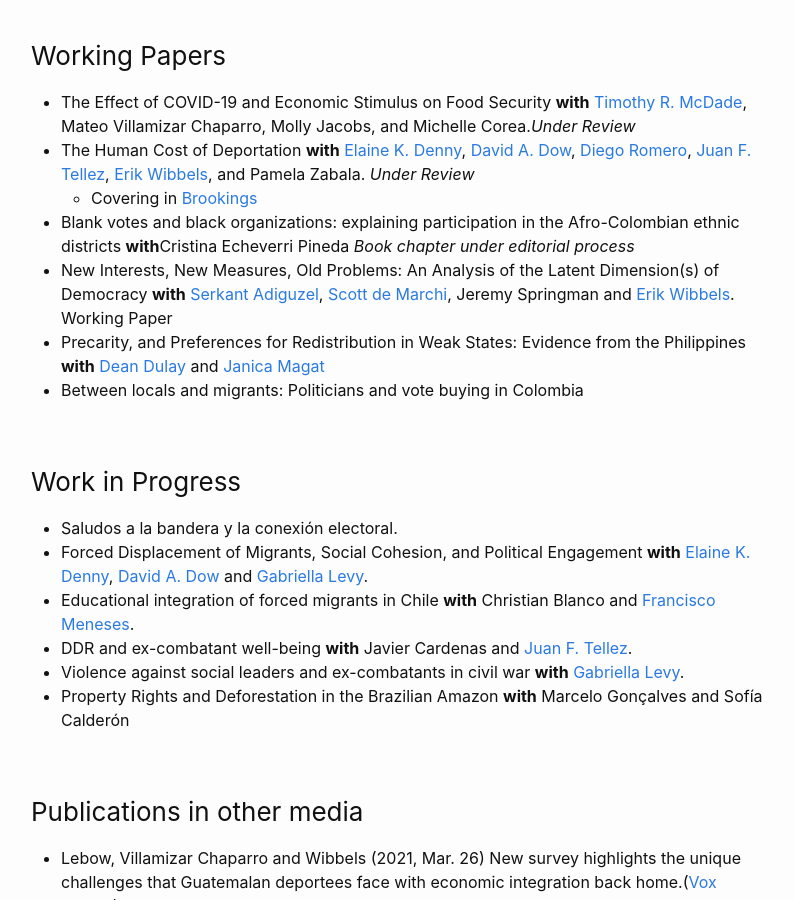
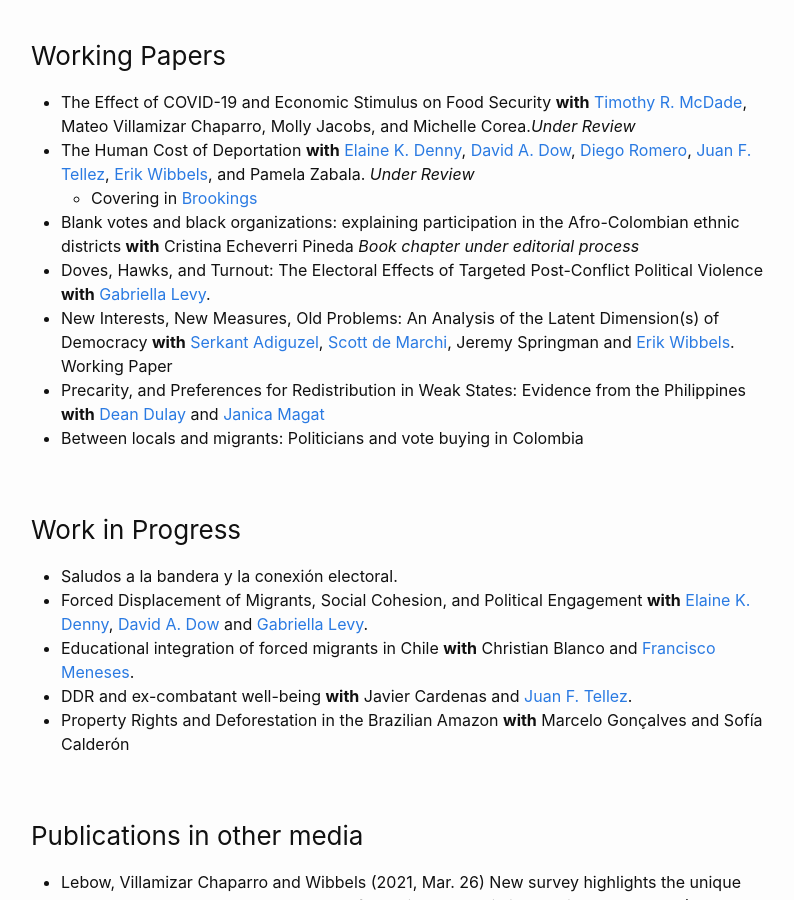
Before and after one commit to MateoVillamizarChaparro/MateoVillamizarChaparro.github.io, a Jekyll site: the page built from publications.md, in a window 1280 px wide and 900 px high, scrolled down 461 px. Shown: the whole window, without its empty margins (239-1033 px from the left). Built offline with Jekyll 4.4.1, drawn with Linux system fonts in a browser that asks for light colours; our own code applies the rules of GitHub Pages for plain Markdown files.

Commit message:
Update publications.md

```diff
--- a/publications.md
+++ b/publications.md
@@ -13,7 +13,8 @@ title: Publications
   - The Effect of COVID-19 and Economic Stimulus on Food Security **with** [Timothy R. McDade](https://trmcdade.github.io/),  Mateo Villamizar Chaparro, Molly Jacobs, and Michelle Corea.*Under Review*
   - The Human Cost of Deportation **with** [Elaine K. Denny](https://faculty.ucmerced.edu/edenny/), [David A. Dow](https://sites.google.com/view/davidadow/home), [Diego Romero](https://diego-romero.com/), [Juan F. Tellez](https://juanftellez.com/), [Erik Wibbels](https://sites.duke.edu/wibbels/), and Pamela Zabala. *Under Review*
     - Covering in [Brookings](https://www.brookings.edu/blog/future-development/2021/04/02/4-things-the-biden-administration-should-pay-attention-to-with-the-border-crisis/)
-  - Blank votes and black organizations: explaining participation in the Afro-Colombian ethnic districts **with**Cristina Echeverri Pineda *Book chapter under editorial process*
+  - Blank votes and black organizations: explaining participation in the Afro-Colombian ethnic districts **with** Cristina Echeverri Pineda *Book chapter under editorial process*
+  - Doves, Hawks, and Turnout: The Electoral Effects of Targeted Post-Conflict Political Violence **with** [Gabriella Levy](https://gabriellalevy.net/).
   - New Interests, New Measures, Old Problems: An Analysis of the Latent Dimension(s) of Democracy **with** [Serkant Adiguzel](http://serkantadiguzel.com/), [Scott de Marchi](http://sdemarchi.weebly.com/), Jeremy Springman and [Erik Wibbels](https://sites.duke.edu/wibbels/). Working Paper
   - Precarity, and Preferences for Redistribution in Weak States: Evidence from the Philippines **with** [Dean Dulay](https://www.deandulay.com/) and [Janica Magat](https://janicamagat.com/)
   - Between locals and migrants: Politicians and vote buying in Colombia
@@ -23,7 +24,6 @@ title: Publications
   - Forced Displacement of Migrants, Social Cohesion, and Political Engagement **with** [Elaine K. Denny](https://faculty.ucmerced.edu/edenny/), [David A. Dow](https://sites.google.com/view/davidadow/home) and [Gabriella Levy](https://gabriellalevy.net/).
   - Educational integration of forced migrants in Chile **with** Christian Blanco and [Francisco Meneses](https://fjmenese.github.io/).
   - DDR and ex-combatant well-being **with** Javier Cardenas and [Juan F. Tellez](https://juanftellez.com/).
-  - Violence against social leaders and ex-combatants in civil war **with** [Gabriella Levy](https://gabriellalevy.net/).
   - Property Rights and Deforestation in the Brazilian Amazon **with** Marcelo Gonçalves and Sofía Calderón
 
 ### Publications in other media
```
